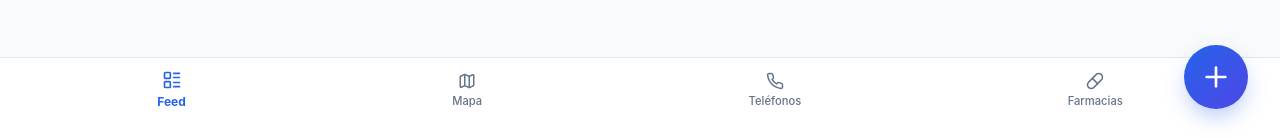
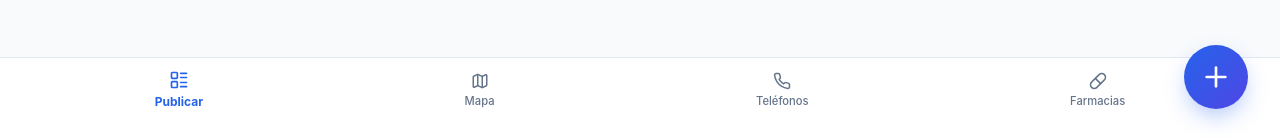
Before and after one commit to juancaman/GRAPP, a React (Vite) app: page / in a window 1280 px wide. Shown: the part 659-797 px from the top of the page. Built offline with nearby package versions, Linux system fonts and the light colour scheme; no server answers; the database is empty.

Commit message:
Cambio de nombre a Publicar

```diff
--- a/src/App.jsx
+++ b/src/App.jsx
@@ -60,7 +60,7 @@ function AppContent() {
           }}
         >
           <LayoutList size={20} />
-          Feed
+          Publicar
         </button>
         <button
           onClick={() => setView('map')}
```
